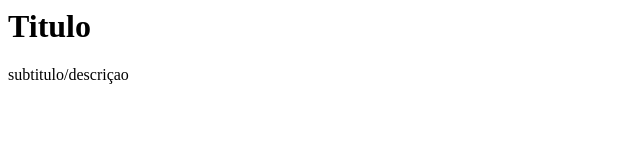
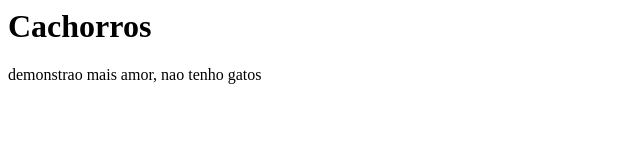
Before and after one commit to pedropac2k/CapacitacaooGit, a plain HTML site: page index.html in a window 1280 px wide. Shown: the whole page, without its empty margins (0-640 px from the left). Drawn offline with Linux system fonts and the light colour scheme.

Commit message:
Eu prefiro cachorros

```diff
--- a/index.html
+++ b/index.html
@@ -1,2 +1,3 @@
-<h1>Titulo</h1>
-<p>subtitulo/descriçao</p>
+<h1>Cachorros</h1>
+
+<p>demonstrao mais amor, nao tenho gatos</p>
```
